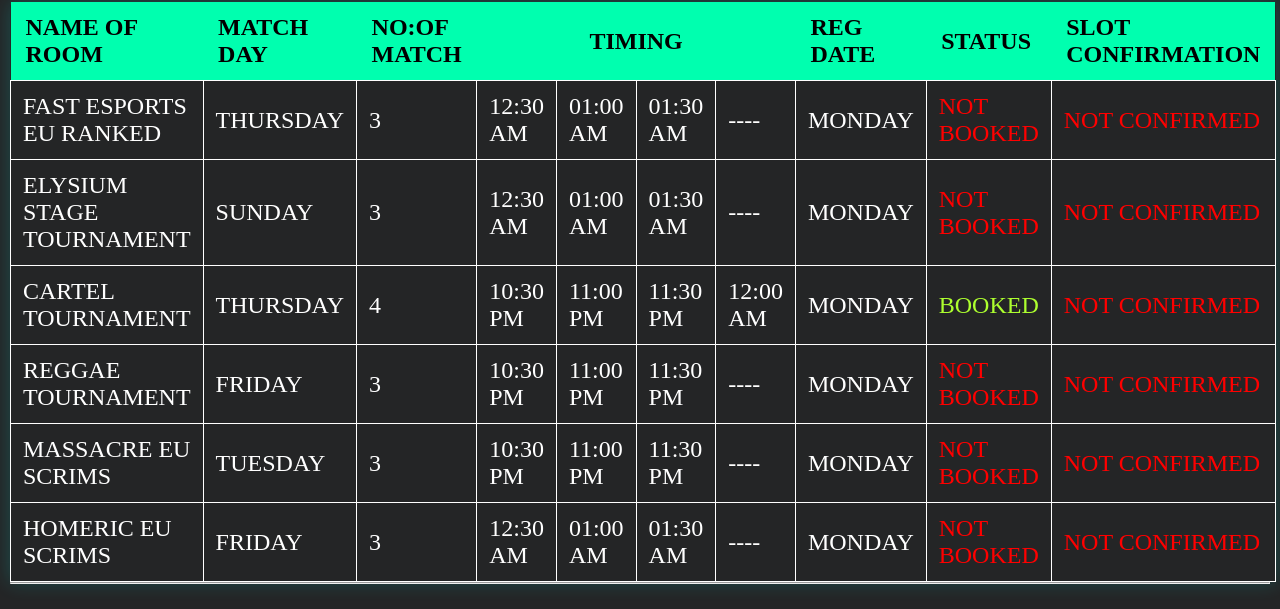
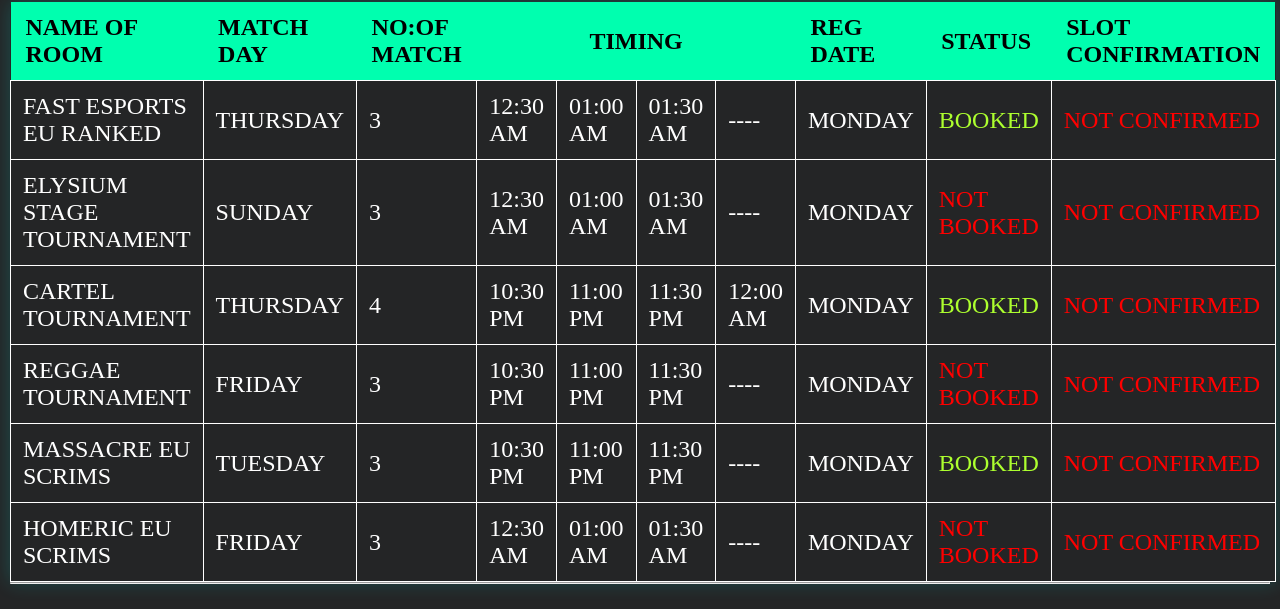
Before and after one commit to UDOGxKRONOS/UDOG-BRAVO, a plain HTML site: page index.html in a window 1280 px wide. Shown: the part 131-740 px from the top of the page. Drawn offline with Linux system fonts and the light colour scheme.

Commit message:
Update index.html

```diff
--- a/index.html
+++ b/index.html
@@ -33,8 +33,8 @@
                     <td data-label="TIMING"> 01:30 AM</td>
                     <td data-label="TIMING">----</td>
                     <td data-label="REG DAY">MONDAY</td>
-                    <td data-label="STATUS"; style="color: red;"> NOT BOOKED</td>
-                    <!--<td data-label="STATUS"; style="color: greenyellow;">BOOKED</td>-->
+                   <!-- <td data-label="STATUS"; style="color: red;"> NOT BOOKED</td>-->
+                    <td data-label="STATUS"; style="color: greenyellow;">BOOKED</td>
                     <td data-label="SLOT CONFIRMATION"; style="color: red;"> NOT CONFIRMED</td>
                     <!--<td data-label="SLOT CONFIRMATION"; style="color: greenyellow;">CONFIRMED</td>-->
                 </tr>
@@ -89,8 +89,8 @@
                     <td data-label="TIMING"> 11:30 PM</td>
                     <td data-label="TIMING">----</td>
                     <td data-label="REG DAY">MONDAY</td>
-                    <td data-label="STATUS"; style="color: red;"> NOT BOOKED</td>
-                    <!--<td data-label="STATUS"; style="color: greenyellow;">BOOKED</td>-->
+                   <!-- <td data-label="STATUS"; style="color: red;"> NOT BOOKED</td>-->
+                    <td data-label="STATUS"; style="color: greenyellow;">BOOKED</td>
                     <td data-label="SLOT CONFIRMATION"; style="color: red;"> NOT CONFIRMED</td>
                     <!--<td data-label="SLOT CONFIRMATION"; style="color: greenyellow;">CONFIRMED</td>-->
                 </tr>
```
